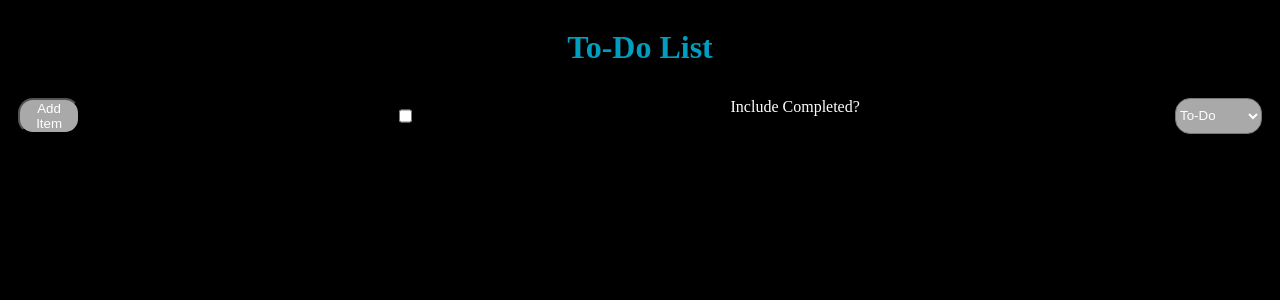
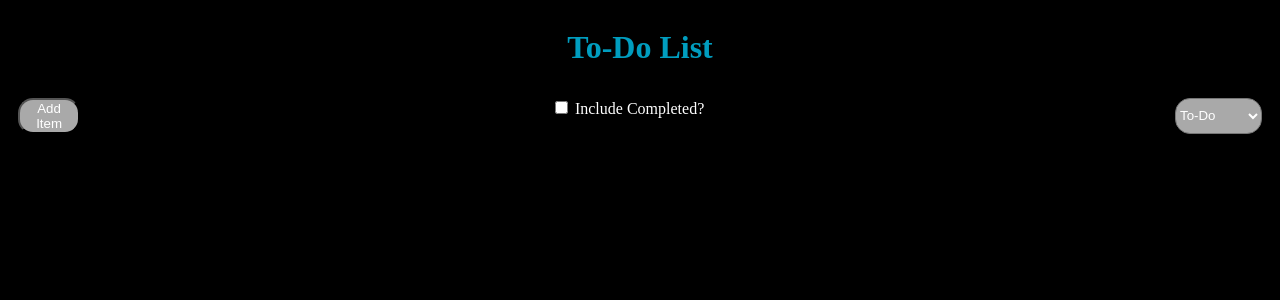
Before and after one commit to matthewhogan22/To_Do_Site, a Flask app: page / in a window 1280 px wide. Shown: the top 300 px of the page. Run offline with Flask 3, Linux system fonts and the light colour scheme; data that the repository does not hold is empty.

Commit message:
Visual edits for interactions bar

```diff
--- a/backend/templates/index.html
+++ b/backend/templates/index.html
@@ -15,8 +15,10 @@
 <!-- Header containing interaction buttons for add, filter, and page -->
 <div class="header-interaction">
     <button id="add-button" class="interact-button">Add Item</button>
-    <input type="checkbox" id="filter_check" class="filter_check">
-    <label for="filter_check" class="filter_label">Include Completed?</label>
+    <div class="filter_check_and_text">
+        <input type="checkbox" id="filter_check" class="filter_check">
+        <label for="filter_check" class="filter_label">Include Completed?</label>
+    </div>
     <select name="pages" id="pages" class="interact-dropdown">
         <option value="to-do">To-Do</option>
         <option value="reminders">Reminders</option>
```
